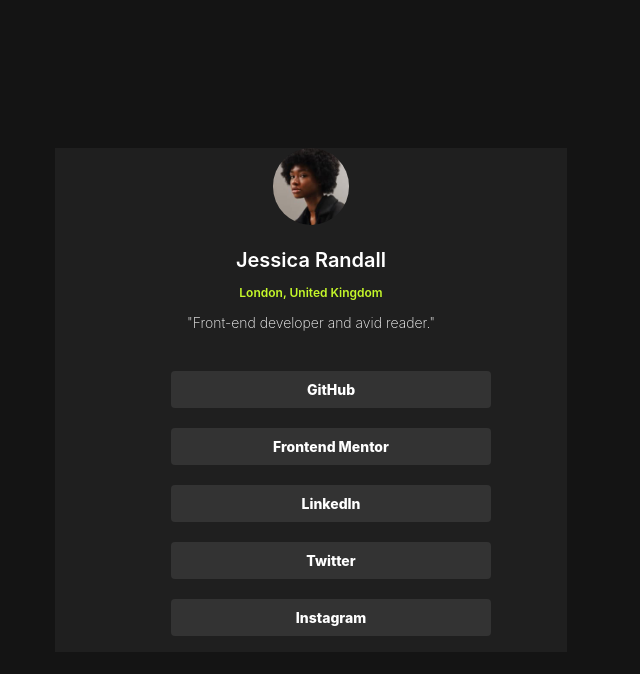
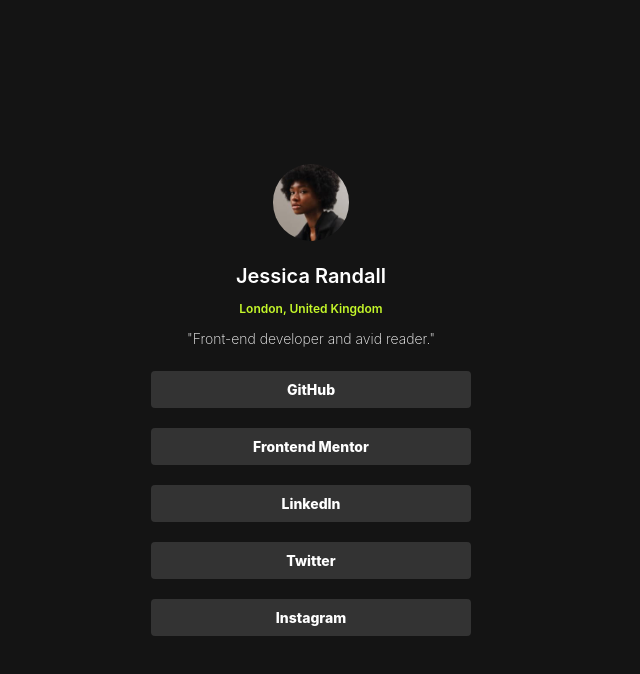
Before and after one commit to JaviVaSu/Social-Links-FrontEnd-Mentor, a plain HTML site: page index.html in a window 1280 px wide. Shown: the whole page, without its empty margins (329-969 px from the left). Drawn offline with Linux system fonts and the light colour scheme; a web font is replaced by a local one.

Commit message:
Correcciones
Correcciones

```diff
--- a/estilos/styles.css
+++ b/estilos/styles.css
@@ -25,7 +25,6 @@
     flex-direction: column;
     width: 80vw;
     row-gap: 10px;
-    background-color: var(--Dark-Grey);
 }
 
 .picture_profile img{
@@ -59,7 +58,7 @@
     text-align: center;
 }
 
-.portafolio .enlaces ul{
+.portafolio .enlaces{
     display: flex;
     flex-direction: column;
     align-items: center;
--- a/index.html
+++ b/index.html
@@ -23,7 +23,6 @@
     </div>
 
     <div class="enlaces">
-      <ul>
         <a href="">
           GitHub
         </a>
@@ -43,7 +42,6 @@
         <a href="">
           Instagram
         </a>
-      </ul>
 
     </div>
   </main>
```
